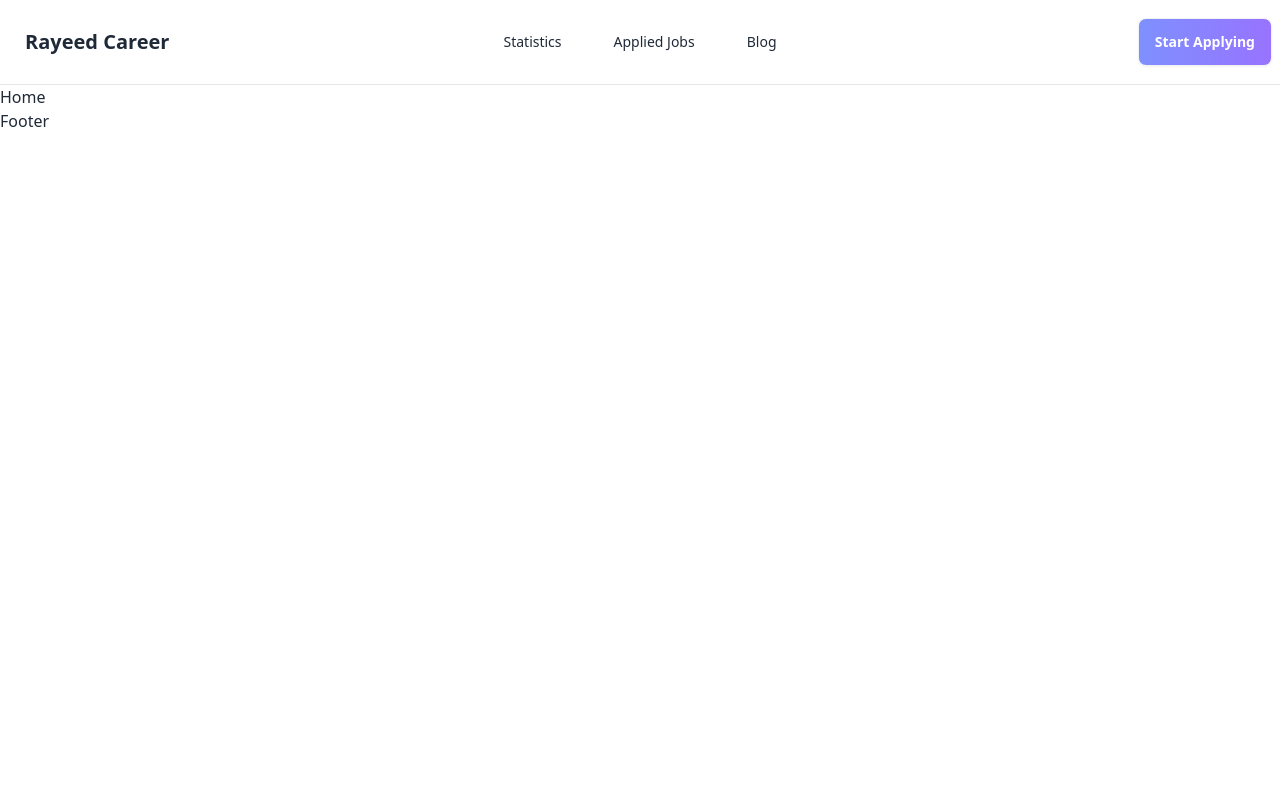
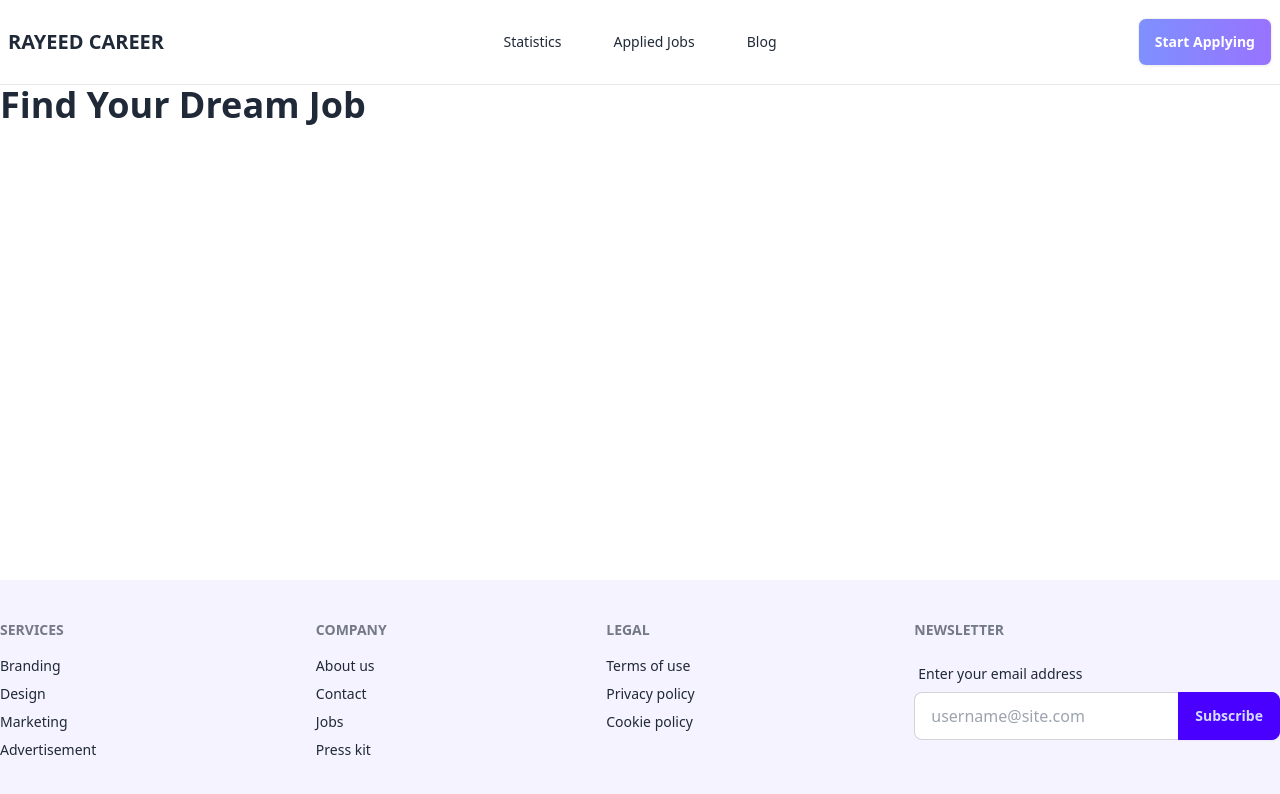
Before and after one commit to rimasumdev/rayeed-career, a React (Vite) app: page / in a window 1280 px wide. Shown: the top 794 px of the page. Built offline with nearby package versions, Linux system fonts and the light colour scheme.

Commit message:
footer update

```diff
--- a/src/components/Footer/Footer.jsx
+++ b/src/components/Footer/Footer.jsx
@@ -1,5 +1,46 @@
 const Footer = () => {
-  return <div>Footer</div>;
+  return (
+    <section className="bg-violet-50 md:fixed bottom-0 w-full">
+      <footer className="container mx-auto footer text-base-content px-6 py-10 md:p-0 md:py-10 justify-between">
+        <nav>
+          <h6 className="footer-title">Services</h6>
+          <a className="link link-hover">Branding</a>
+          <a className="link link-hover">Design</a>
+          <a className="link link-hover">Marketing</a>
+          <a className="link link-hover">Advertisement</a>
+        </nav>
+        <nav>
+          <h6 className="footer-title">Company</h6>
+          <a className="link link-hover">About us</a>
+          <a className="link link-hover">Contact</a>
+          <a className="link link-hover">Jobs</a>
+          <a className="link link-hover">Press kit</a>
+        </nav>
+        <nav>
+          <h6 className="footer-title">Legal</h6>
+          <a className="link link-hover">Terms of use</a>
+          <a className="link link-hover">Privacy policy</a>
+          <a className="link link-hover">Cookie policy</a>
+        </nav>
+        <form>
+          <h6 className="footer-title">Newsletter</h6>
+          <fieldset className="form-control w-80">
+            <label className="label">
+              <span className="label-text">Enter your email address</span>
+            </label>
+            <div className="join">
+              <input
+                type="text"
+                placeholder="username@site.com"
+                className="input input-bordered join-item"
+              />
+              <button className="btn btn-primary join-item">Subscribe</button>
+            </div>
+          </fieldset>
+        </form>
+      </footer>
+    </section>
+  );
 };
 
 export default Footer;
--- a/src/components/Header/Nav.jsx
+++ b/src/components/Header/Nav.jsx
@@ -7,7 +7,7 @@
   ];
   return (
     <header className="py-2 border-b border-gray-200">
-      <div className="container mx-auto ">
+      <div className="container mx-auto">
         <div className="flex justify-between items-center ">
           <div className="navbar bg-base-100">
             <div className="navbar-start">
@@ -43,7 +43,9 @@
                   ))}
                 </ul>
               </div>
-              <a className="btn btn-ghost text-xl">Rayeed Career</a>
+              <a className="text-xl cursor-pointer font-bold uppercase">
+                Rayeed Career
+              </a>
             </div>
             <div className="navbar-center hidden lg:flex">
               <ul className="menu menu-horizontal px-1 space-x-5">
--- a/src/components/Hero/Hero.jsx
+++ b/src/components/Hero/Hero.jsx
@@ -0,0 +1,11 @@
+const Hero = () => {
+  return (
+    <div className="container mx-auto">
+      <div className="flex flex-col md:flex-row items-center justify-between">
+        <h1 className="text-4xl font-bold">Find Your Dream Job</h1>
+      </div>
+    </div>
+  );
+};
+
+export default Hero;
--- a/src/components/Home/Home.jsx
+++ b/src/components/Home/Home.jsx
@@ -1,5 +1,12 @@
+import Hero from "../Hero/Hero";
 const Home = () => {
-  return <div>Home</div>;
+  return (
+    <section>
+      <div>
+        <Hero />
+      </div>
+    </section>
+  );
 };
 
 export default Home;
```
